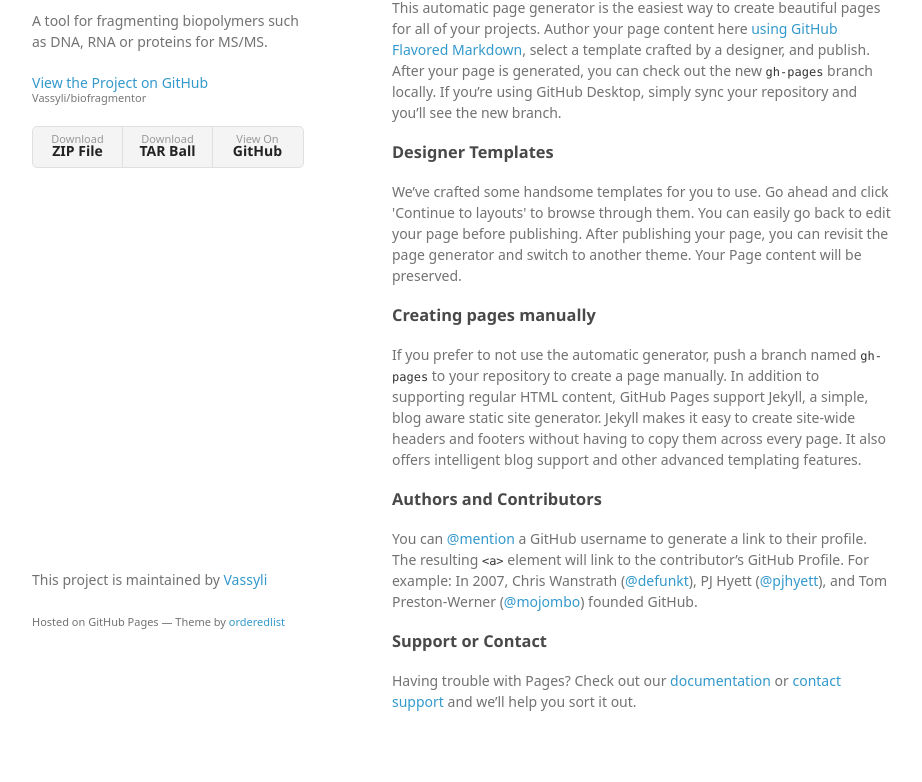
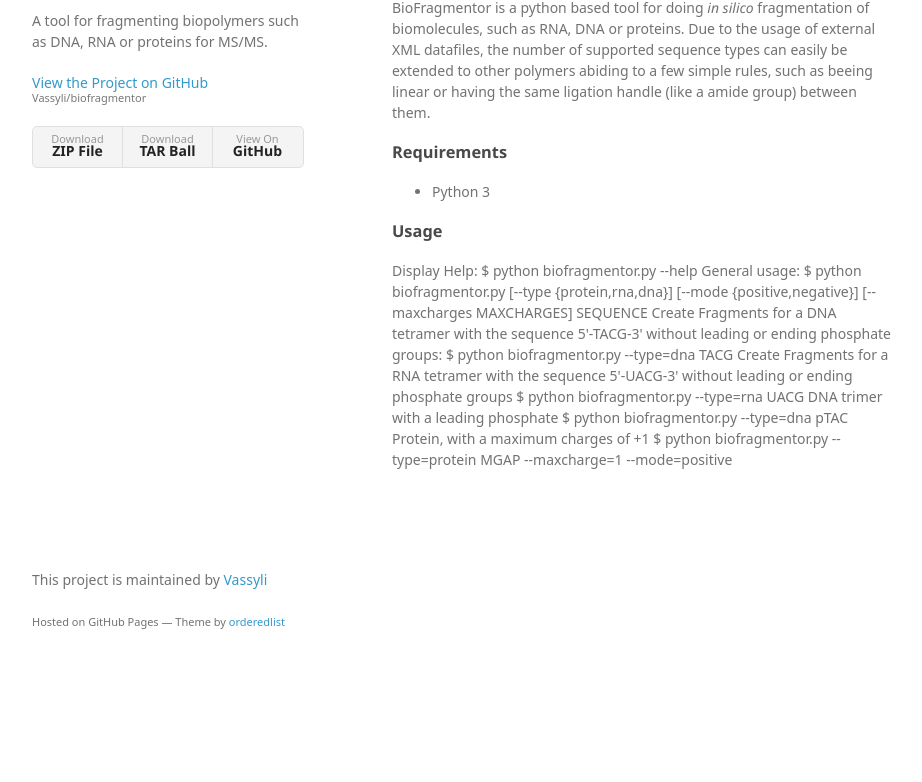
Before and after one commit to Vassyli/biofragmentor, a plain HTML site: page index.html in a window 1280 px wide. Shown: the part 99-881 px from the top of the page, without its empty margins (178-1100 px from the left). After the commit the page ends 800 px from the top, so only its background shows below. Drawn offline with Linux system fonts and the light colour scheme; a web font is replaced by a local one.

```diff
--- a/index.html
+++ b/index.html
@@ -29,29 +29,34 @@
       </header>
       <section>
         <h3>
-<a id="welcome-to-github-pages" class="anchor" href="#welcome-to-github-pages" aria-hidden="true"><span class="octicon octicon-link"></span></a>Welcome to GitHub Pages.</h3>
+<a id="one-tool-to-find-them-all" class="anchor" href="#one-tool-to-find-them-all" aria-hidden="true"><span class="octicon octicon-link"></span></a>One Tool to find them all</h3>
 
-<p>This automatic page generator is the easiest way to create beautiful pages for all of your projects. Author your page content here <a href="https://guides.github.com/features/mastering-markdown/">using GitHub Flavored Markdown</a>, select a template crafted by a designer, and publish. After your page is generated, you can check out the new <code>gh-pages</code> branch locally. If you’re using GitHub Desktop, simply sync your repository and you’ll see the new branch.</p>
+<p>BioFragmentor is a python based tool for doing <em>in silico</em> fragmentation of biomolecules, such as RNA, DNA or proteins. Due to the
+usage of external XML datafiles, the number of supported sequence types can easily be extended to other polymers abiding to a few
+simple rules, such as beeing linear or having the same ligation handle (like a amide group) between them.</p>
 
 <h3>
-<a id="designer-templates" class="anchor" href="#designer-templates" aria-hidden="true"><span class="octicon octicon-link"></span></a>Designer Templates</h3>
+<a id="requirements" class="anchor" href="#requirements" aria-hidden="true"><span class="octicon octicon-link"></span></a>Requirements</h3>
 
-<p>We’ve crafted some handsome templates for you to use. Go ahead and click 'Continue to layouts' to browse through them. You can easily go back to edit your page before publishing. After publishing your page, you can revisit the page generator and switch to another theme. Your Page content will be preserved.</p>
+<ul>
+<li>Python 3</li>
+</ul>
 
 <h3>
-<a id="creating-pages-manually" class="anchor" href="#creating-pages-manually" aria-hidden="true"><span class="octicon octicon-link"></span></a>Creating pages manually</h3>
+<a id="usage" class="anchor" href="#usage" aria-hidden="true"><span class="octicon octicon-link"></span></a>Usage</h3>
 
-<p>If you prefer to not use the automatic generator, push a branch named <code>gh-pages</code> to your repository to create a page manually. In addition to supporting regular HTML content, GitHub Pages support Jekyll, a simple, blog aware static site generator. Jekyll makes it easy to create site-wide headers and footers without having to copy them across every page. It also offers intelligent blog support and other advanced templating features.</p>
-
-<h3>
-<a id="authors-and-contributors" class="anchor" href="#authors-and-contributors" aria-hidden="true"><span class="octicon octicon-link"></span></a>Authors and Contributors</h3>
-
-<p>You can <a href="https://github.com/blog/821" class="user-mention">@mention</a> a GitHub username to generate a link to their profile. The resulting <code>&lt;a&gt;</code> element will link to the contributor’s GitHub Profile. For example: In 2007, Chris Wanstrath (<a href="https://github.com/defunkt" class="user-mention">@defunkt</a>), PJ Hyett (<a href="https://github.com/pjhyett" class="user-mention">@pjhyett</a>), and Tom Preston-Werner (<a href="https://github.com/mojombo" class="user-mention">@mojombo</a>) founded GitHub.</p>
-
-<h3>
-<a id="support-or-contact" class="anchor" href="#support-or-contact" aria-hidden="true"><span class="octicon octicon-link"></span></a>Support or Contact</h3>
-
-<p>Having trouble with Pages? Check out our <a href="https://help.github.com/pages">documentation</a> or <a href="https://github.com/contact">contact support</a> and we’ll help you sort it out.</p>
+<p>Display Help:
+    $ python biofragmentor.py --help
+General usage:
+    $ python biofragmentor.py [--type {protein,rna,dna}] [--mode {positive,negative}] [--maxcharges MAXCHARGES] SEQUENCE
+Create Fragments for a DNA tetramer with the sequence 5'-TACG-3' without leading or ending phosphate groups:
+    $ python biofragmentor.py --type=dna TACG
+Create Fragments for a RNA tetramer with the sequence 5'-UACG-3' without leading or ending phosphate groups
+    $ python biofragmentor.py --type=rna UACG
+DNA trimer with a leading phosphate
+    $ python biofragmentor.py --type=dna pTAC
+Protein, with a maximum charges of +1
+    $ python biofragmentor.py --type=protein MGAP --maxcharge=1 --mode=positive</p>
       </section>
       <footer>
         <p>This project is maintained by <a href="https://github.com/Vassyli">Vassyli</a></p>
```
Also changed, not shown: params.json (+1 -1 lines).
